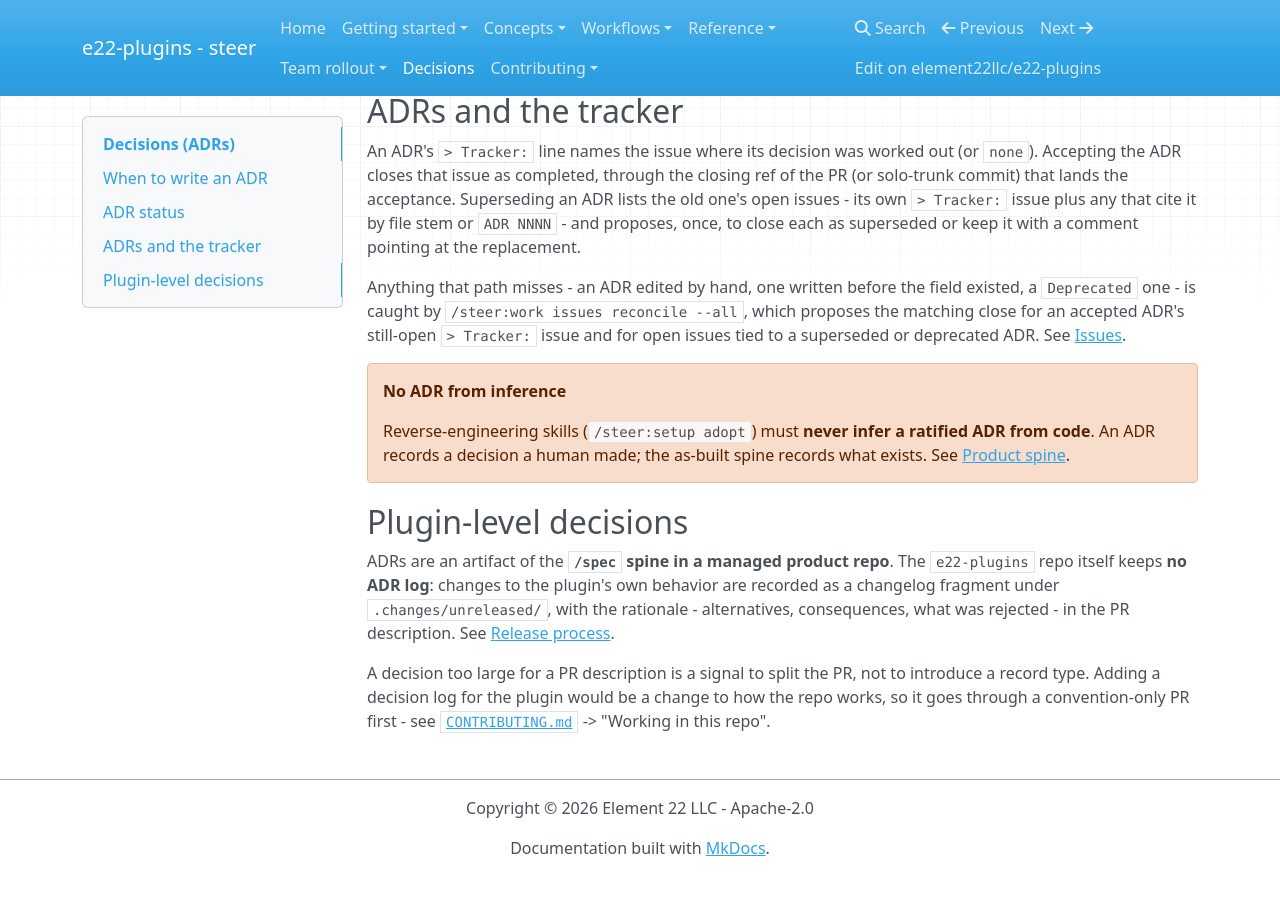
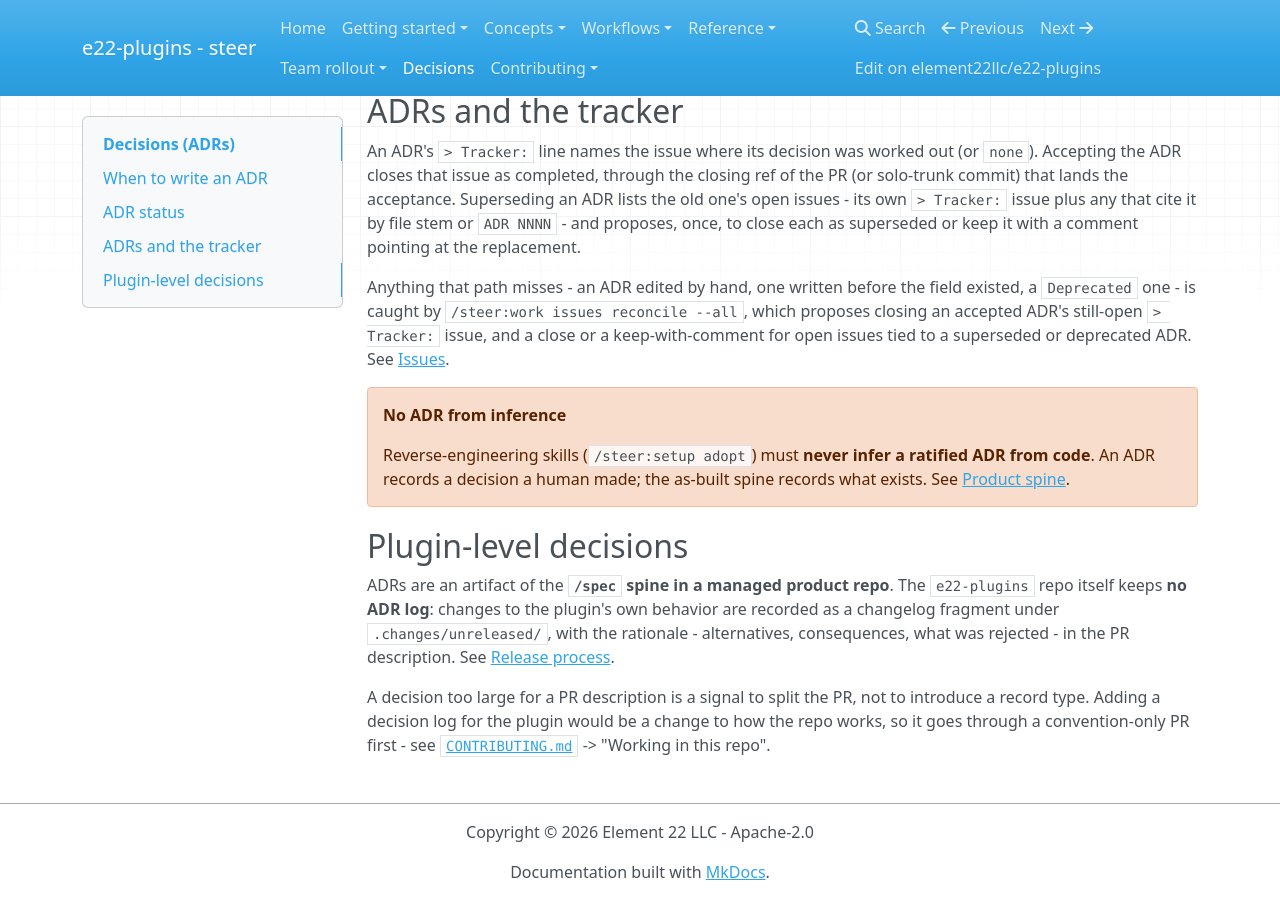
Before and after one commit to element22llc/e22-plugins, an MkDocs documentation site: the page built from docs/decisions/index.md, in a window 1280 px wide and 900 px high, scrolled down 967 px. Built offline with MkDocs 1.6.1, drawn with Linux system fonts in a browser that asks for light colours; nearby versions of some CDN libraries; before the commit the page ends 1843 px from its top, so only the background shows below that.

Commit message:
chore(release): fold pre-release audit lows into 7.13.0
Drop three fragments describing in-window corrections to text new since
v7.12.0 (the Added entry covers the shipped behavior), disambiguate the
adr skill's "step 5" as the accept-mode step, and correct the decisions
page on what reconcile --all proposes for superseded/deprecated ADRs.
Records the audit round and the 7.13.0 routing-eval sweep.

Co-Authored-By: Claude Opus 5.5 (1M context) <noreply@anthropic.com>

```diff
--- a/docs/decisions/index.md
+++ b/docs/decisions/index.md
@@ -58,8 +58,9 @@ superseded or keep it with a comment pointing at the replacement.
 
 Anything that path misses - an ADR edited by hand, one written before the field
 existed, a `Deprecated` one - is caught by `/steer:work issues reconcile --all`,
-which proposes the matching close for an accepted ADR's still-open
-`> Tracker:` issue and for open issues tied to a superseded or deprecated ADR. See [Issues](../workflows/issues.md).
+which proposes closing an accepted ADR's still-open `> Tracker:` issue, and a
+close or a keep-with-comment for open issues tied to a superseded or deprecated
+ADR. See [Issues](../workflows/issues.md).
 
 !!! warning "No ADR from inference"
     Reverse-engineering skills (`/steer:setup adopt`) must **never infer a ratified ADR
```
Also changed, not shown: plugins/steer/skills/adr/SKILL.md (+1 -1 lines), plugins/steer/templates/agents/skills/steer-adr/SKILL.md (+1 -1 lines), 5 other files.
